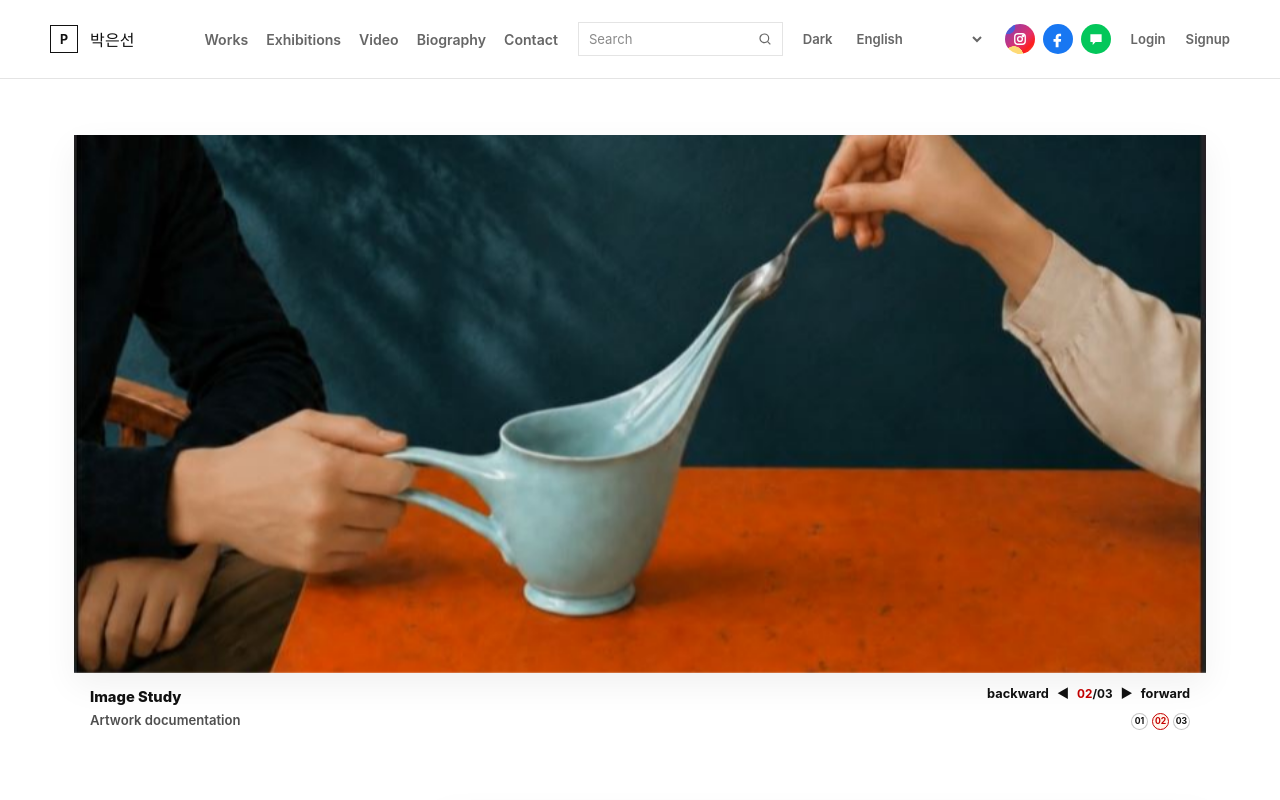
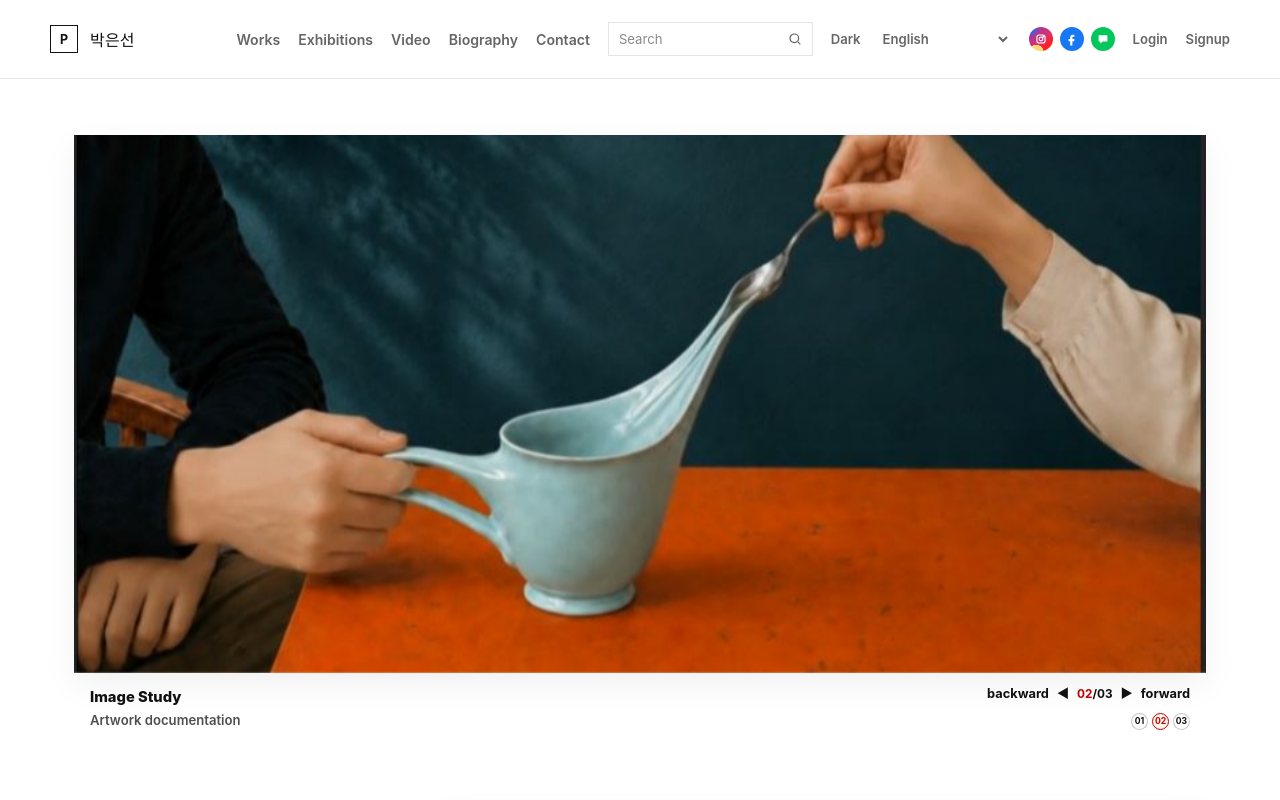
Before and after one commit to eunsunpark99-svg/portfolio, a React (Vite) app: page / in a window 1280 px wide. Shown: the top 800 px of the page. Built offline with nearby package versions, Linux system fonts and the light colour scheme.

Commit message:
Refine header social icon scale

```diff
--- a/src/styles/global.css
+++ b/src/styles/global.css
@@ -60,7 +60,7 @@
 .header-actions {
   display: flex;
   align-items: center;
-  gap: 20px;
+  gap: 18px;
 }
 
 .menu-toggle {
@@ -179,13 +179,13 @@
 .social-links {
   display: inline-flex;
   align-items: center;
-  gap: 8px;
+  gap: 7px;
 }
 
 .social-link {
   display: inline-grid;
-  width: 30px;
-  height: 30px;
+  width: 24px;
+  height: 24px;
   place-items: center;
   border: 0;
   border-radius: 999px;
@@ -202,8 +202,8 @@
 }
 
 .social-link svg {
-  width: 18px;
-  height: 18px;
+  width: 14px;
+  height: 14px;
   fill: none;
   stroke: currentColor;
   stroke-width: 1.8;
```
